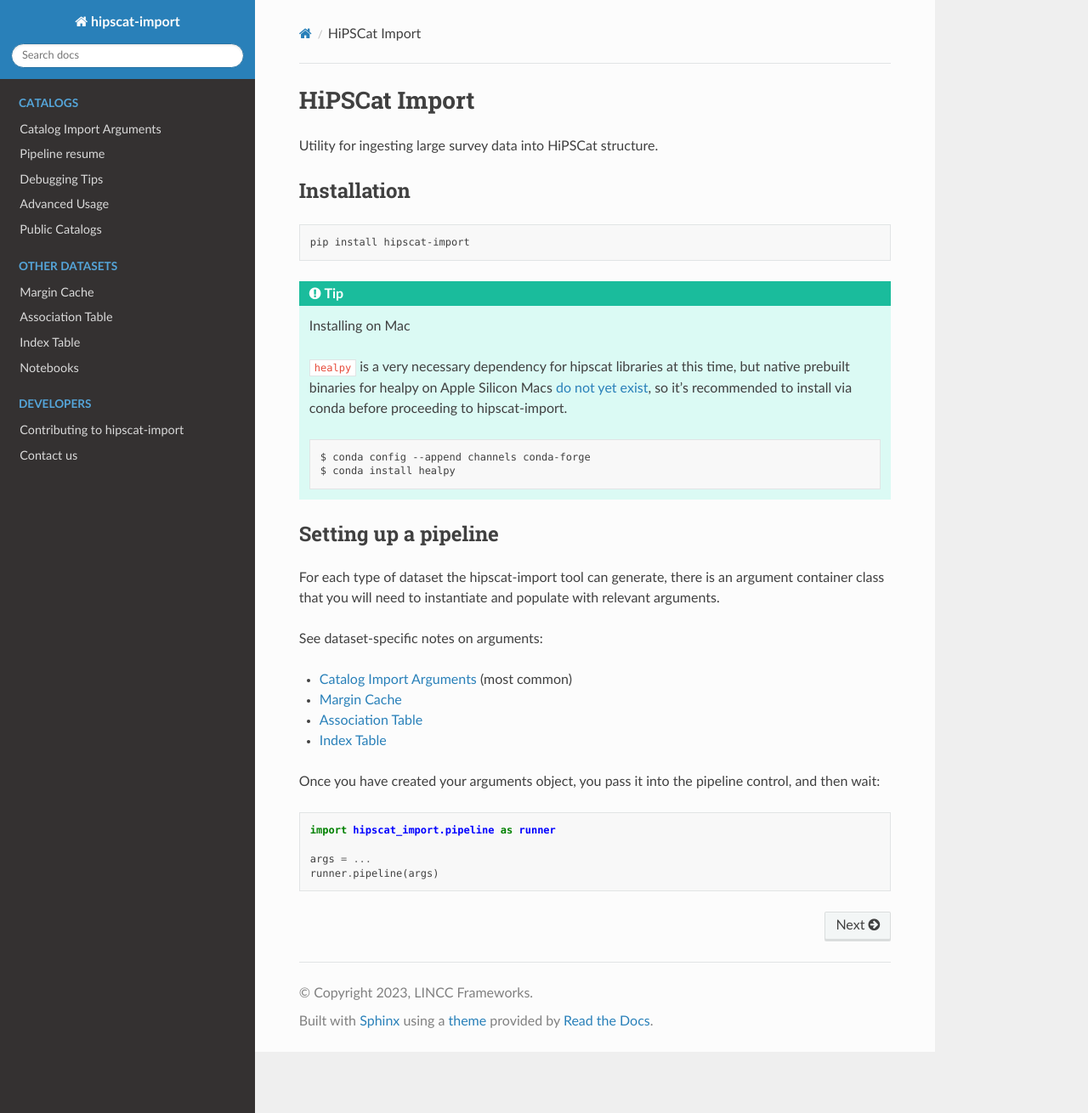
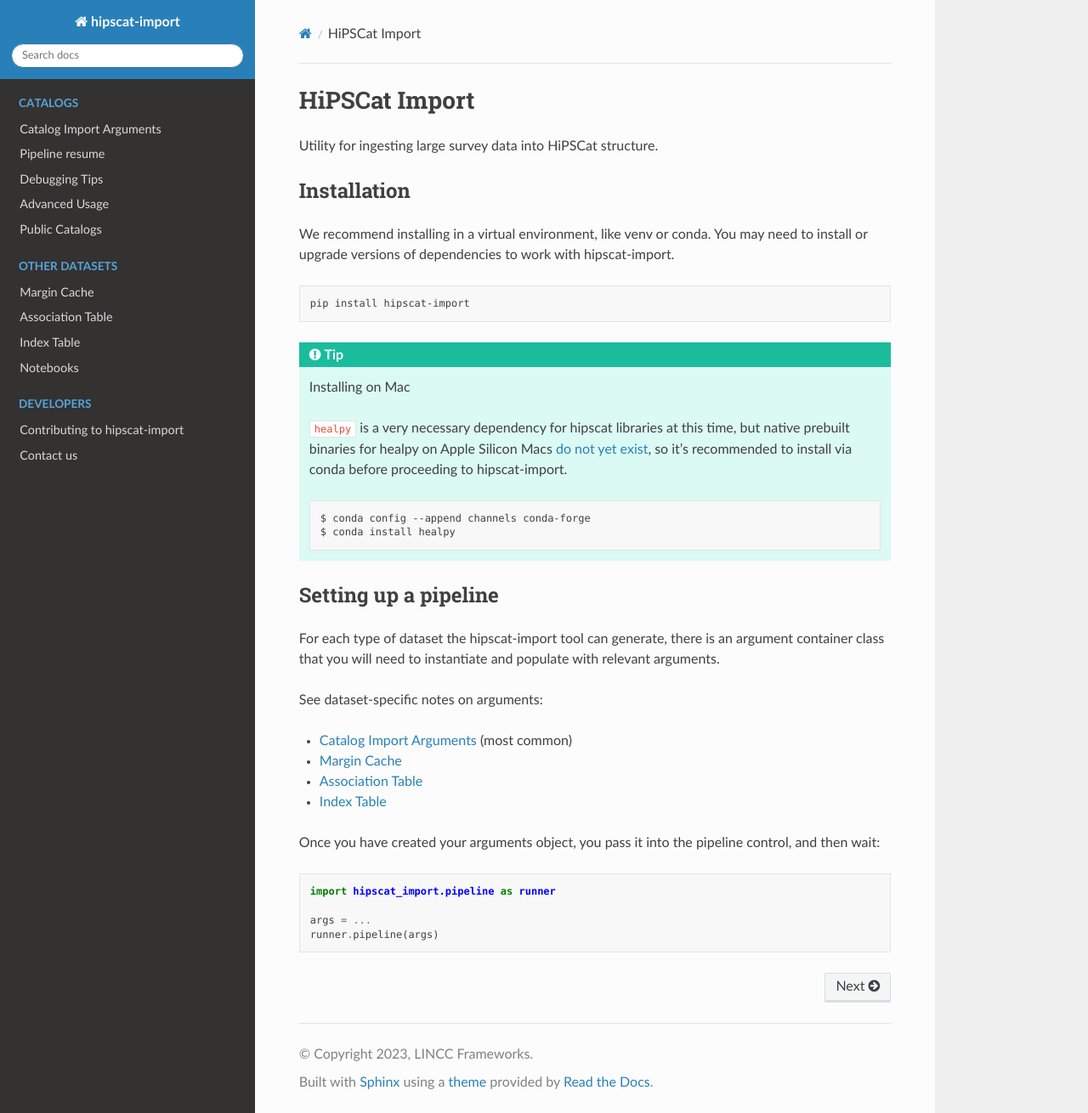
Before and after one commit to astronomy-commons/hipscat-import, a Sphinx documentation site: the page built from docs/index.rst, in a window 1280 px wide and 1310 px high. Shown: the whole window at 85% size. Built offline with Sphinx 7.4.7 and the Read the Docs theme 2.0.0, drawn with Linux system fonts in a browser that asks for light colours; pages that are not in the unit, such as notebooks, are missing from menus; the version number could not be read and is left out.

Commit message:
LIttle more help text.

```diff
--- a/docs/catalogs/arguments.rst
+++ b/docs/catalogs/arguments.rst
@@ -4,7 +4,8 @@
 This page discusses a few topics around setting up a catalog pipeline.
 
 For a full list of the available arguments, see the API documentation for
-:py:class:`hipscat_import.catalog.arguments.ImportArguments`
+:py:class:`hipscat_import.catalog.arguments.ImportArguments`, and its superclass
+:py:class:`hipscat_import.runtime_arguments.RuntimeArguments`.
 
 Reading input files
 -------------------------------------------------------------------------------
@@ -150,6 +151,7 @@
 new catalog to be written in the directory with the ``overwrite`` flag.
 
 In addition, you can specify a directory to use for intermediate files, using
-``tmp_dir``. This can be useful if you have additional scratch storage, or want
+``tmp_dir``, as well as a directory for dask to use for intermediate files using
+``dask_tmp``. This can be useful if you have additional scratch storage, or want
 to use local storage for intermediate files and remote storage for the final
 catalog files.
--- a/docs/index.rst
+++ b/docs/index.rst
@@ -5,6 +5,9 @@
 
 Installation
 -------------------------------------------------------------------------------
+
+We recommend installing in a virtual environment, like venv or conda. You may
+need to install or upgrade versions of dependencies to work with hipscat-import.
 
 .. code-block:: bash
 
```
